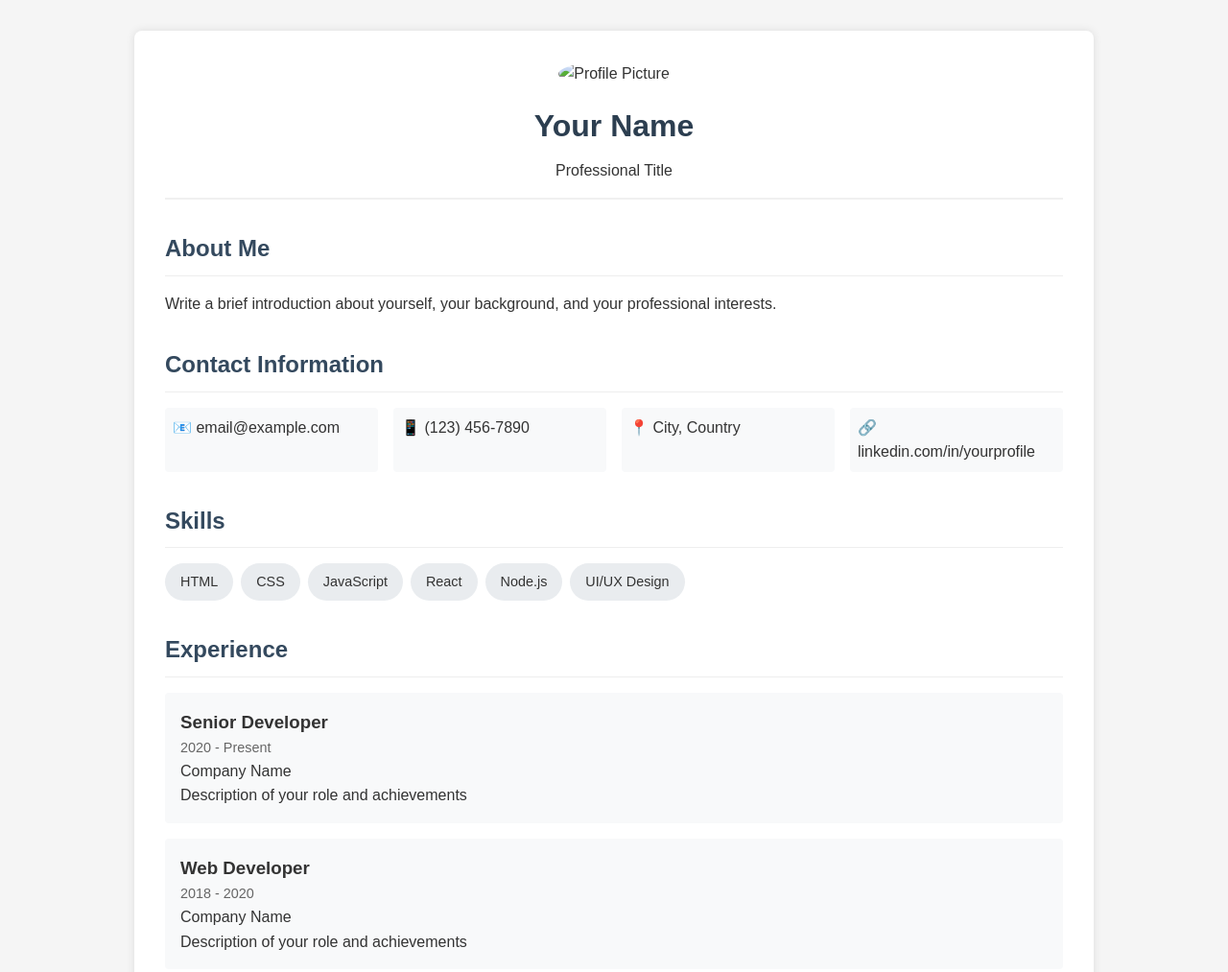
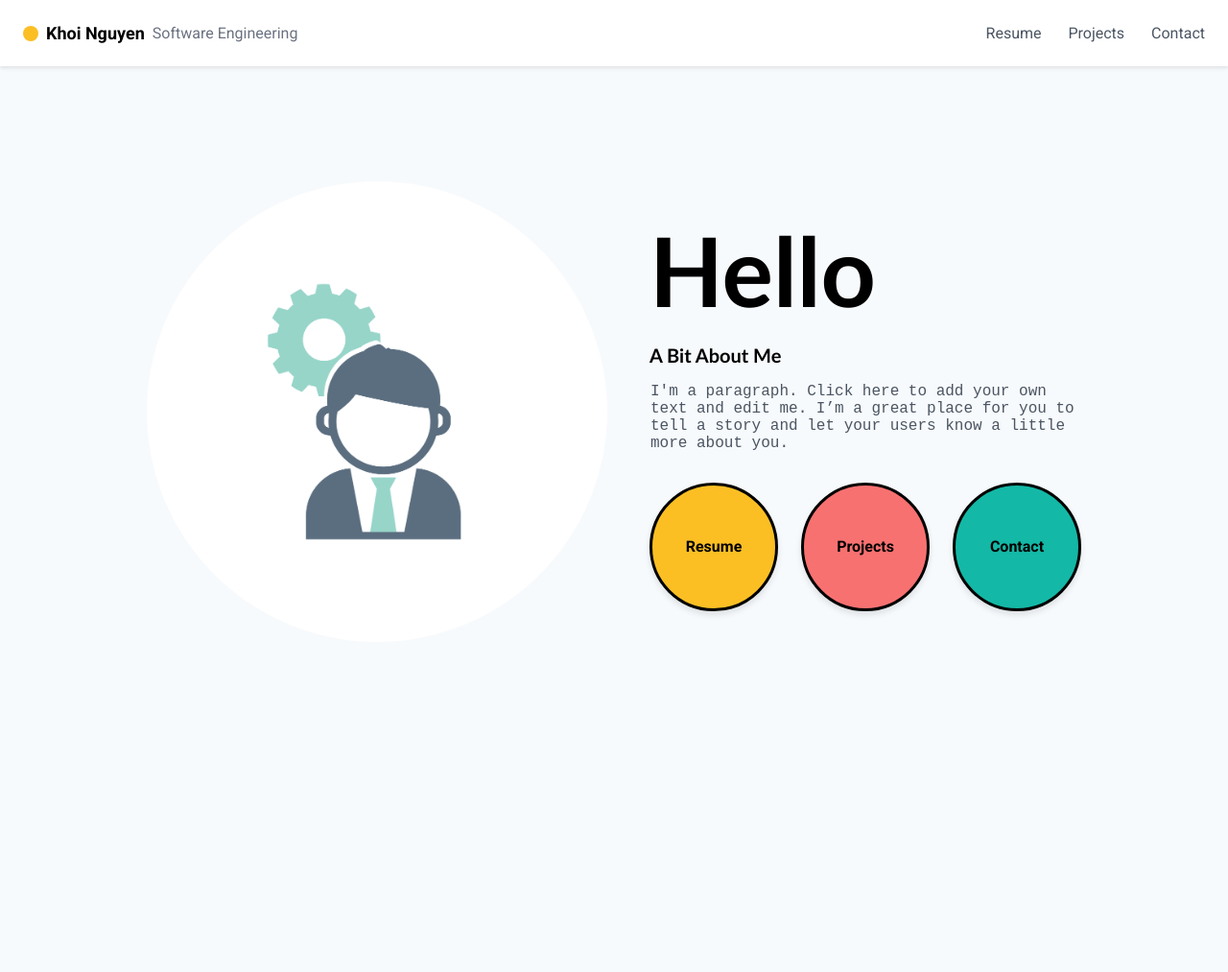
Before and after one commit to minhkhoi906/ResumeSite, a plain HTML site: page index.html in a window 1280 px wide. Shown: the top 1013 px of the page at 96% size. After the commit the page ends 800 px from the top, so only its background shows below. Drawn offline with Linux system fonts and the light colour scheme.

Commit message:
Restructure the project, add css style

```diff
--- a/index.html
+++ b/index.html
@@ -1,171 +1,42 @@
-<!DOCTYPE html>
 <html lang="en">
 <head>
-    <meta charset="UTF-8">
-    <meta name="viewport" content="width=device-width, initial-scale=1.0">
-    <title>Personal Portfolio</title>
-    <style>
-        * {
-            margin: 0;
-            padding: 0;
-            box-sizing: border-box;
-            font-family: 'Arial', sans-serif;
-        }
-
-        body {
-            background-color: #f5f5f5;
-            color: #333;
-            line-height: 1.6;
-        }
-
-        .container {
-            max-width: 1000px;
-            margin: 0 auto;
-            padding: 2rem;
-            background-color: white;
-            box-shadow: 0 0 10px rgba(0,0,0,0.1);
-            border-radius: 8px;
-            margin-top: 2rem;
-            margin-bottom: 2rem;
-        }
-
-        .header {
-            text-align: center;
-            margin-bottom: 2rem;
-            padding-bottom: 1rem;
-            border-bottom: 2px solid #f0f0f0;
-        }
-
-        .profile-img {
-            width: 150px;
-            height: 150px;
-            border-radius: 50%;
-            margin-bottom: 1rem;
-            object-fit: cover;
-        }
-
-        .section {
-            margin-bottom: 2rem;
-        }
-
-        h1 {
-            color: #2c3e50;
-            margin-bottom: 0.5rem;
-        }
-
-        h2 {
-            color: #34495e;
-            margin-bottom: 1rem;
-            padding-bottom: 0.5rem;
-            border-bottom: 1px solid #eee;
-        }
-
-        .contact-info {
-            display: grid;
-            grid-template-columns: repeat(auto-fit, minmax(200px, 1fr));
-            gap: 1rem;
-            margin-bottom: 2rem;
-        }
-
-        .contact-item {
-            padding: 0.5rem;
-            background-color: #f8f9fa;
-            border-radius: 4px;
-        }
-
-        .skills {
-            display: flex;
-            flex-wrap: wrap;
-            gap: 0.5rem;
-        }
-
-        .skill-tag {
-            background-color: #e9ecef;
-            padding: 0.5rem 1rem;
-            border-radius: 20px;
-            font-size: 0.9rem;
-        }
-
-        .timeline {
-            display: grid;
-            gap: 1rem;
-        }
-
-        .timeline-item {
-            padding: 1rem;
-            background-color: #f8f9fa;
-            border-radius: 4px;
-        }
-
-        .timeline-date {
-            color: #666;
-            font-size: 0.9rem;
-        }
-    </style>
+    <meta charset="utf-8"/>
+    <meta name="viewport" content="width=device-width, initial-scale=1.0"/>
+    <title>Profile Page</title>
+    <link rel="stylesheet" href="https://cdnjs.cloudflare.com/ajax/libs/font-awesome/5.15.3/css/all.min.css"/>
+    <link rel="stylesheet" href="src/css/styles.css"/>
 </head>
 <body>
-    <div class="container">
-        <div class="header">
-            <img src="/api/placeholder/150/150" alt="Profile Picture" class="profile-img">
-            <h1>Your Name</h1>
-            <p>Professional Title</p>
+    <header>
+        <div class="profile-info">
+            <div class="dot"></div>
+            <span class="name">Khoi Nguyen</span>
+            <span class="role">Software Engineering</span>
         </div>
-
-        <div class="section">
-            <h2>About Me</h2>
-            <p>Write a brief introduction about yourself, your background, and your professional interests.</p>
-        </div>
-
-        <div class="section">
-            <h2>Contact Information</h2>
-            <div class="contact-info">
-                <div class="contact-item">📧 email@example.com</div>
-                <div class="contact-item">📱 (123) 456-7890</div>
-                <div class="contact-item">📍 City, Country</div>
-                <div class="contact-item">🔗 linkedin.com/in/yourprofile</div>
+        <nav>
+            <a href="#resume">Resume</a>
+            <a href="#project">Projects</a>
+            <a href="#contact">Contact</a>
+        </nav>
+    </header>
+    <main>
+        <div class="left">
+            <div class="profile-pic">
+                <img src="src/imgs/5883.jpg"/>
             </div>
         </div>
-
-        <div class="section">
-            <h2>Skills</h2>
-            <div class="skills">
-                <span class="skill-tag">HTML</span>
-                <span class="skill-tag">CSS</span>
-                <span class="skill-tag">JavaScript</span>
-                <span class="skill-tag">React</span>
-                <span class="skill-tag">Node.js</span>
-                <span class="skill-tag">UI/UX Design</span>
+        <div class="right">
+            <div class="text-right">
+                <h1>Hello</h1>
+                <h2>A Bit About Me</h2>
+                <p>I'm a paragraph. Click here to add your own text and edit me. I’m a great place for you to tell a story and let your users know a little more about you.</p>
+            </div>
+            <div class="buttons">
+                <a href="#" class="resume">Resume</a>
+                <a href="#" class="projects">Projects</a>
+                <a href="#" class="contact">Contact</a>
             </div>
         </div>
-
-        <div class="section">
-            <h2>Experience</h2>
-            <div class="timeline">
-                <div class="timeline-item">
-                    <h3>Senior Developer</h3>
-                    <div class="timeline-date">2020 - Present</div>
-                    <p>Company Name</p>
-                    <p>Description of your role and achievements</p>
-                </div>
-                <div class="timeline-item">
-                    <h3>Web Developer</h3>
-                    <div class="timeline-date">2018 - 2020</div>
-                    <p>Company Name</p>
-                    <p>Description of your role and achievements</p>
-                </div>
-            </div>
-        </div>
-
-        <div class="section">
-            <h2>Education</h2>
-            <div class="timeline">
-                <div class="timeline-item">
-                    <h3>Bachelor's in Computer Science</h3>
-                    <div class="timeline-date">2014 - 2018</div>
-                    <p>University Name</p>
-                </div>
-            </div>
-        </div>
-    </div>
+    </main>
 </body>
 </html>
--- /dev/null
+++ b/src/css/styles.css
@@ -0,0 +1,124 @@
+/* Import Google Font */
+@import url('https://fonts.googleapis.com/css2?family=Roboto:wght@400;700&display=swap');
+
+body {
+    font-family: 'Roboto', sans-serif;
+    background-color: #f7fafc;
+    margin: 0;
+    padding: 0;
+}
+header {
+    display: flex;
+    justify-content: space-between;
+    align-items: center;
+    padding: 1.5rem;
+    background-color: white;
+    box-shadow: 0 2px 4px rgba(0, 0, 0, 0.1);
+}
+.profile-info {
+    display: flex;
+    align-items: center;
+}
+.profile-info .dot {
+    width: 1rem;
+    height: 1rem;
+    background-color: #fbbf24;
+    border-radius: 50%;
+    margin-right: 0.5rem;
+}
+.profile-info .name {
+    font-weight: bold;
+    font-size: 1.125rem;
+}
+.profile-info .role {
+    margin-left: 0.5rem;
+    color: #6b7280;
+}
+nav a {
+    color: #4b5563;
+    margin-left: 1.5rem;
+    text-decoration: none;
+}
+nav a:hover {
+    color: black;
+}
+main {
+    display: flex;
+    align-items: center;
+    justify-content: center;
+    gap: 20px; /* Space between columns */
+    padding: 40px;
+    max-width: 900px;
+    margin: auto;
+    margin-top: 5rem;
+}
+.left {
+    flex: 50%;
+    display: flex;
+    justify-content: center;
+}
+.right {
+    flex: 50%;
+    text-align: left;
+    margin-left: 1.5rem;
+}
+.profile-pic {
+    width: 480px;
+    height: 480px;
+    border-radius: 50%;
+    overflow: hidden;
+}
+.profile-pic img {
+    width: 100%;
+    height: 100%;
+    object-fit: cover;
+}
+.text-right {
+    text-align: left;
+}
+.text-right h1 {
+    font-size: 100px;
+    font-weight: bold;
+    margin: 0%;
+    font-family: 'Trebuchet MS', sans-serif;
+}
+.text-right h2 {
+    font-size: 1.25rem;
+    font-weight: 600;
+    font-family: 'Trebuchet MS', sans-serif;
+}
+.text-right p {
+    color: #4b5563;
+    margin-top: 0.5rem;
+    max-width: 28rem;
+    margin-left: auto;
+    margin-right: auto;
+    font-family: 'Courier New', monospace;
+}
+.buttons {
+    display: flex;
+    gap: 1.5rem;
+    margin-top: 2rem;
+}
+.buttons a {
+    display: flex;
+    align-items: center;
+    justify-content: center;
+    width: 8rem;
+    height: 8rem;
+    border-radius: 50%;
+    color: black;
+    font-weight: bold;
+    box-shadow: 0 4px 6px rgba(0, 0, 0, 0.1);
+    text-decoration: none;
+    border: solid black;;
+}
+.buttons .resume {
+    background-color: #fbbf24;
+}
+.buttons .projects {
+    background-color: #f87171;
+}
+.buttons .contact {
+    background-color: #14b8a6;
+}
```
Also changed, not shown: src/layouts/navbar.html (added, +12 -0 lines), src/imgs/5883.jpg (added).
